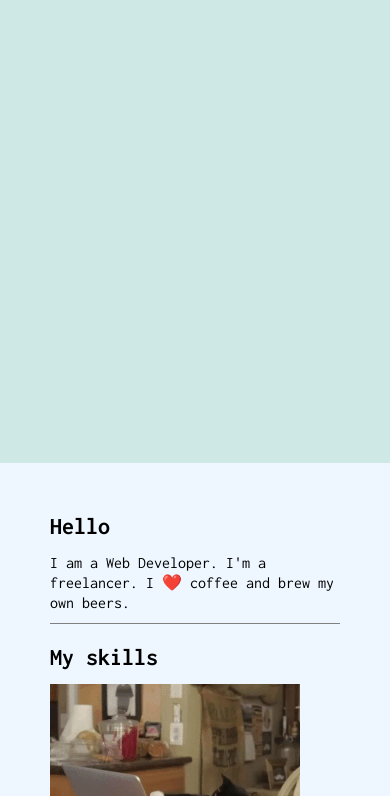
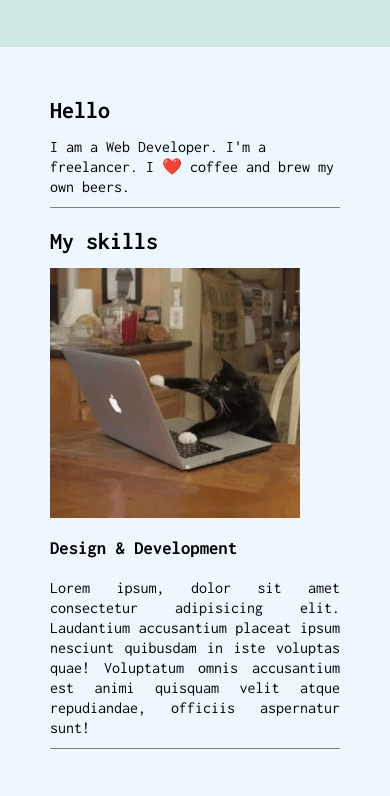
Before and after one commit to XanAung/capstone_project, a plain HTML site: page index.html in a window 390 px wide. Shown: the part 381-1177 px from the top of the page. Drawn offline with Linux system fonts and the light colour scheme; grey boxes are pictures that could not be loaded.

Commit message:
Update style.css

```diff
--- a/style.css
+++ b/style.css
@@ -221,6 +221,11 @@ footer ul li a {
     .skills > div {
         flex-direction: column;
     }
+
+    .hero {
+        height: fit-content;
+        padding-bottom: 50px;
+    }
 }
 
 @media (max-width: 576px) {
```
